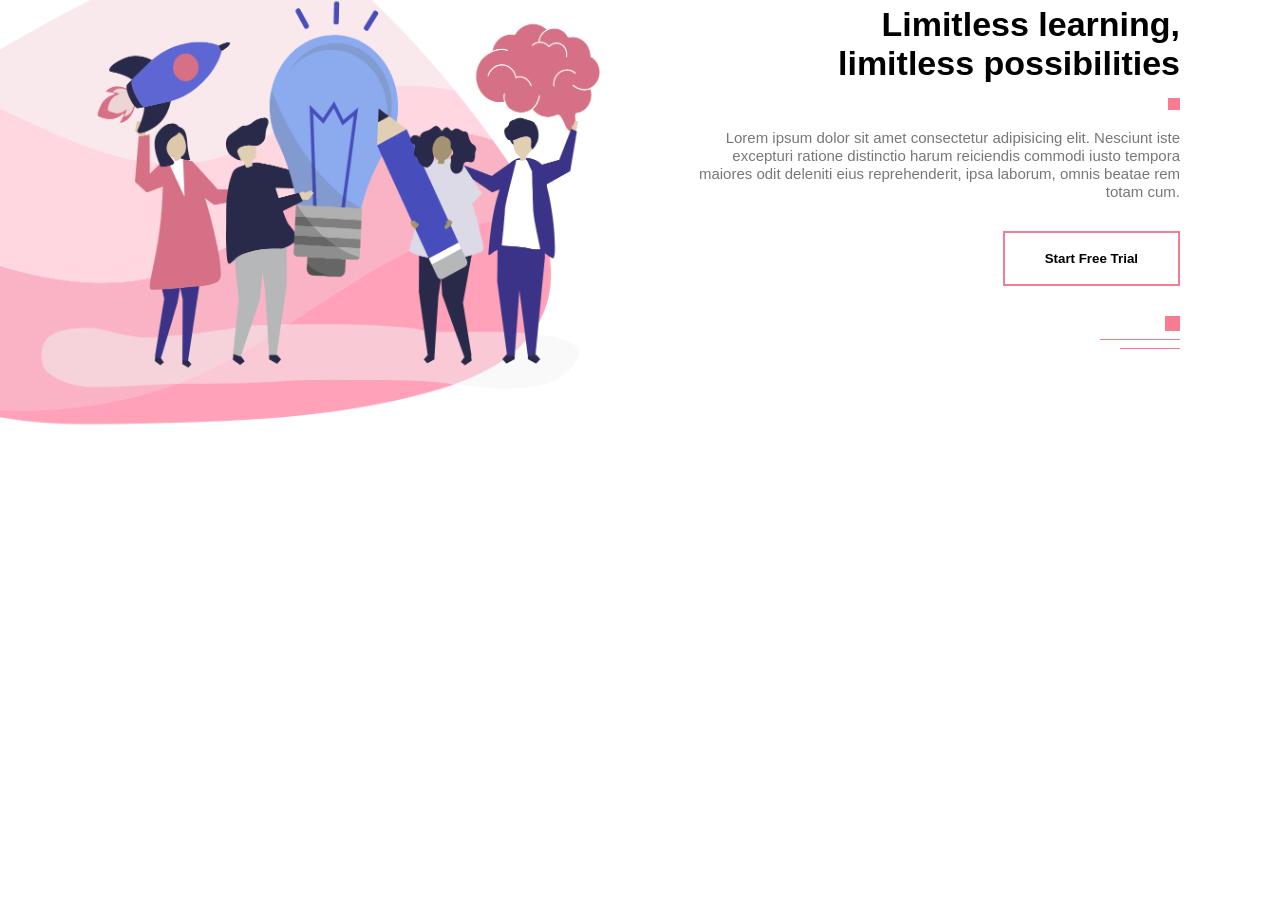
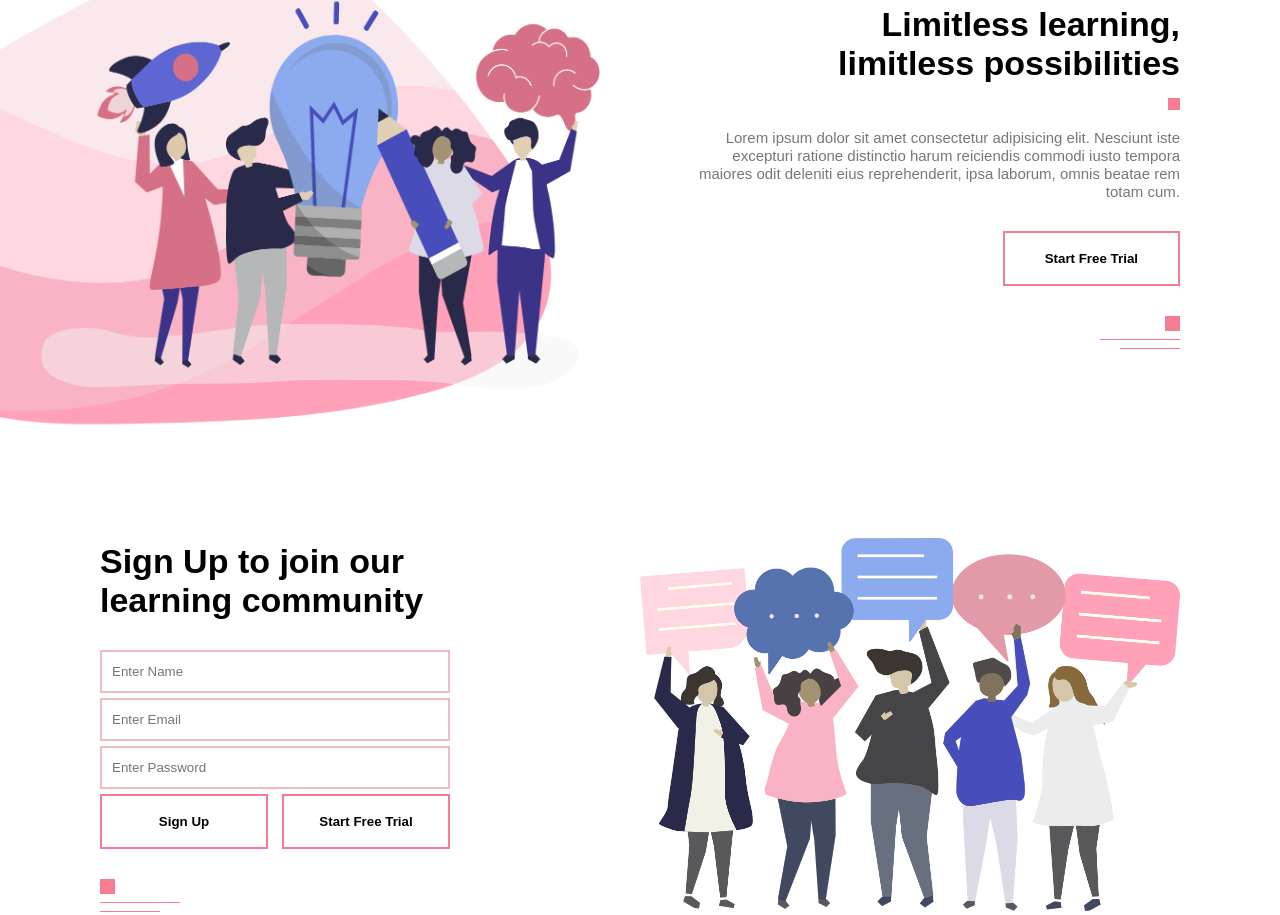
Before and after one commit to nikunjrawatwrk/Simp-info-ws, a plain HTML site: page index.html in a window 1280 px wide. Shown: the part 2453-3368 px from the top of the page. Before the commit the page ends 2991 px from the top, so only its background shows below. Drawn offline with Linux system fonts and the light colour scheme.

Commit message:
Contact Section Completed

```diff
--- a/index.html
+++ b/index.html
@@ -155,6 +155,32 @@
       </div>
     </section>
 
+    <!-- Contact-->
+    <section id="contact">
+      <div class="container contact-row">
+        <div class="contact-left-col">
+          <h1>Sign Up to join our<br />learning community</h1>
+          <form>
+            <input type="text" placeholder="Enter Name" />
+            <input type="email" placeholder="Enter Email" />
+            <input type="password" placeholder="Enter Password" />
+            <div class="btn-box">
+              <button class="common-btn">Sign Up</button>
+              <button class="common-btn">Start Free Trial</button>
+            </div>
+          </form>
+          <div class="line">
+            <span class="line-1"></span><br />
+            <span class="line-2"></span><br />
+            <span class="line-3"></span><br />
+          </div>
+        </div>
+        <div class="contact-right-col">
+          <img src="images/contact.png" />
+        </div>
+      </div>
+    </section>
+
     <script>
       var menuBtn = document.getElementById("menuBtn");
       var sideNav = document.getElementById("sideNav");
--- a/style.css
+++ b/style.css
@@ -201,3 +201,39 @@ nav ul li a {
 #offer button {
   margin: 30px 0;
 }
+
+/*----contact----*/
+.contact-row {
+  display: flex;
+  align-items: center;
+  flex-wrap: wrap;
+}
+.contact-left-col,
+.contact-right-col {
+  flex-basis: 50%;
+}
+.contact-right-col img {
+  width: 100%;
+}
+form {
+  max-width: 350px;
+  margin: 30px 0;
+}
+form input {
+  width: 100%;
+  padding: 12px 10px;
+  margin-bottom: 5px;
+  outline: none;
+  box-shadow: none;
+  box-sizing: border-box;
+  border: 2px solid #ecbfc7;
+}
+.btn-box {
+  width: 100%;
+  display: flex;
+  justify-content: space-between;
+}
+.btn-box button {
+  flex-basis: 48%;
+  padding: 18px 0;
+}
```
